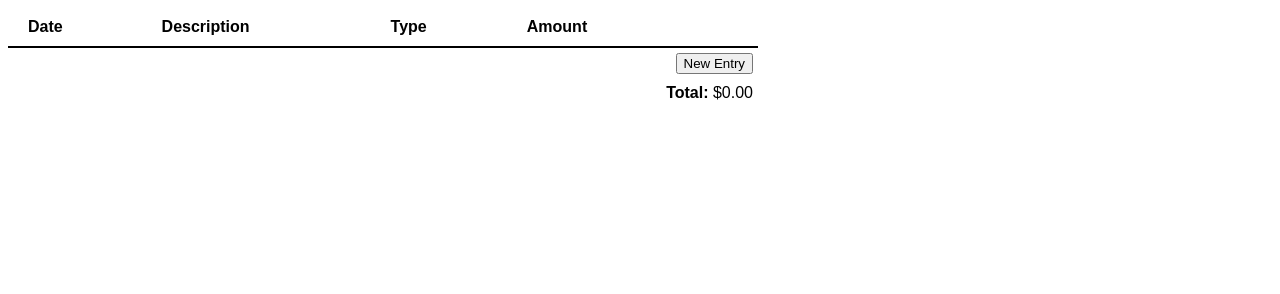
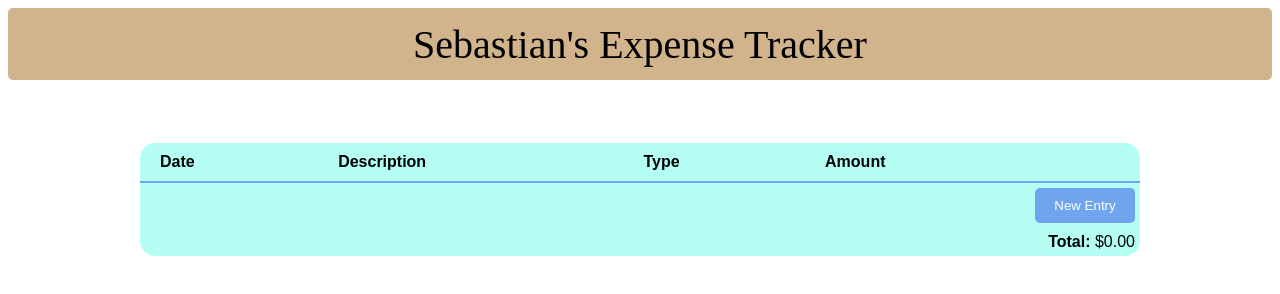
Before and after one commit to Sebascrab/Expense-Tracker, a plain HTML site: page index.html in a window 1280 px wide. Drawn offline with Linux system fonts and the light colour scheme.

Commit message:
added more styling

```diff
--- a/css/style.css
+++ b/css/style.css
@@ -1,9 +1,23 @@
-
-
+.main-head {
+    display: flex;
+    justify-content: center;
+    font-size: 40px;
+    background-color: tan;
+    padding: 1%;
+    border-radius: 5px;
+}
 
 .budget-tracker {
     border-collapse: collapse;
-    min-width: 750px;
+    min-width: 1000px;
+    margin: auto;
+    margin-top: 5%;
+    background-color: rgb(180, 254, 244);
+    border: solid;
+    border-radius: 15px;
+    border: transparent;
+
+
 }
 
 .budget-tracker * {
@@ -13,7 +27,7 @@
 .budget-tracker th {
     text-align: left;
     padding: 10px 20px;
-    border-bottom: 2.5px solid black;
+    border-bottom: 2.5px solid rgba(76, 121, 236, 0.662);
 }
 
 .budget-tracker td {
@@ -39,6 +53,16 @@
     border-color: #bbbbbb;
 }
 
+.new-entry {
+    border-radius: 5px;
+    width: 100px;
+    height: 35px;
+    border: none;
+    background-color: rgba(76, 121, 236, 0.662);
+    cursor: pointer;
+    color: white;
+}
+
 .delete-entry {
     display: flex;
     align-items: center;
--- a/index.html
+++ b/index.html
@@ -1,6 +1,5 @@
 <!DOCTYPE html>
 <html lang="en">
-
 <head>
     <meta charset="UTF-8">
     <meta http-equiv="X-UA-Compatible" content="IE=edge">
@@ -8,11 +7,11 @@
     <title>Sebastian's Expense Tracker</title>
     <link rel="stylesheet" href="./css/style.css">
 </head>
+<body>
+    <div class="main-head">Sebastian's Expense Tracker</div>
+    <div id="app">
 
-<body>
-    <div id="app">
     </div>
 </body>
-
 </html>
 <script type="module" src="./js/index.js"></script>
--- a/js/BudgetTracker.js
+++ b/js/BudgetTracker.js
@@ -52,7 +52,7 @@ export default class BudgetTracker {
             <input type="date" class="input input-date">
         </td>
         <td>
-            <input type="text" class="input input-description" placeholder="wages. bills yadya">
+            <input type="text" class="input input-description" placeholder="Income, Expenses, etc.">
         </td>
         <td>
             <select class="input input-type">
```
